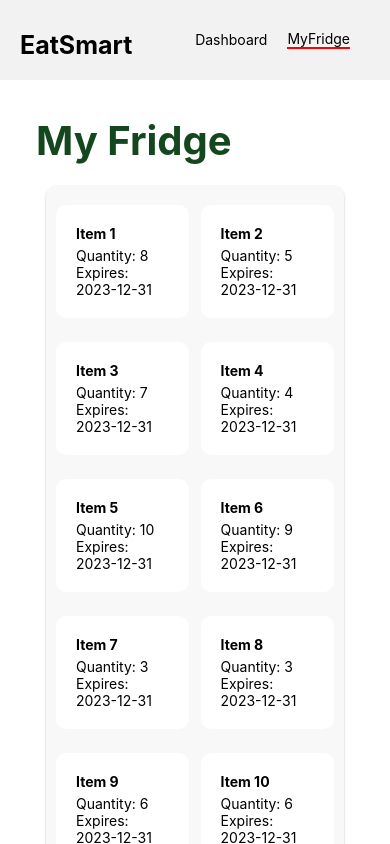
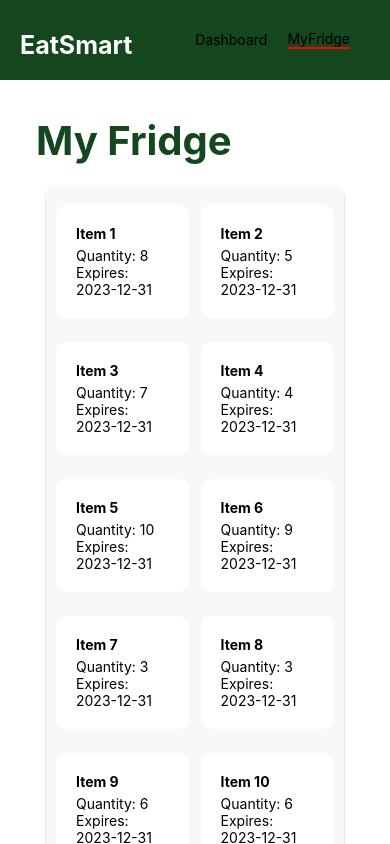
Before and after one commit to luciansurdu66/EatSmart, a React Native app: screen /MyFridge in a window 390 px wide. Shown: the top 844 px of the page. Built offline with nearby package versions, Linux system fonts and the light colour scheme.

Commit message:
Add color

```diff
--- a/frontend/src/components/Header/Header.jsx
+++ b/frontend/src/components/Header/Header.jsx
@@ -16,10 +16,10 @@ const Header = ({showBackButton = true }) => {
   };
 
   return (
-    <View style={{ flexDirection: 'row', justifyContent: 'space-between', padding: 20, marginTop: 10, alignItems: 'start' }}>
+    <View style={{ backgroundColor:'#14471E', flexDirection: 'row', justifyContent: 'space-between', padding: 20, paddingTop:30, alignItems: 'start' }}>
 
       <TouchableOpacity onPress={() => handleNavigate('RecipeSearchScreen')}>
-        <Text style={{fontSize: 25, fontWeight: 'bold'}}>EatSmart</Text>
+        <Text style={{fontSize: 25, fontWeight: 'bold', color:'white'}}>EatSmart</Text>
       </TouchableOpacity>
       <View style={{ flexDirection: 'row' ,alignItems: 'center' }}>
 
```
